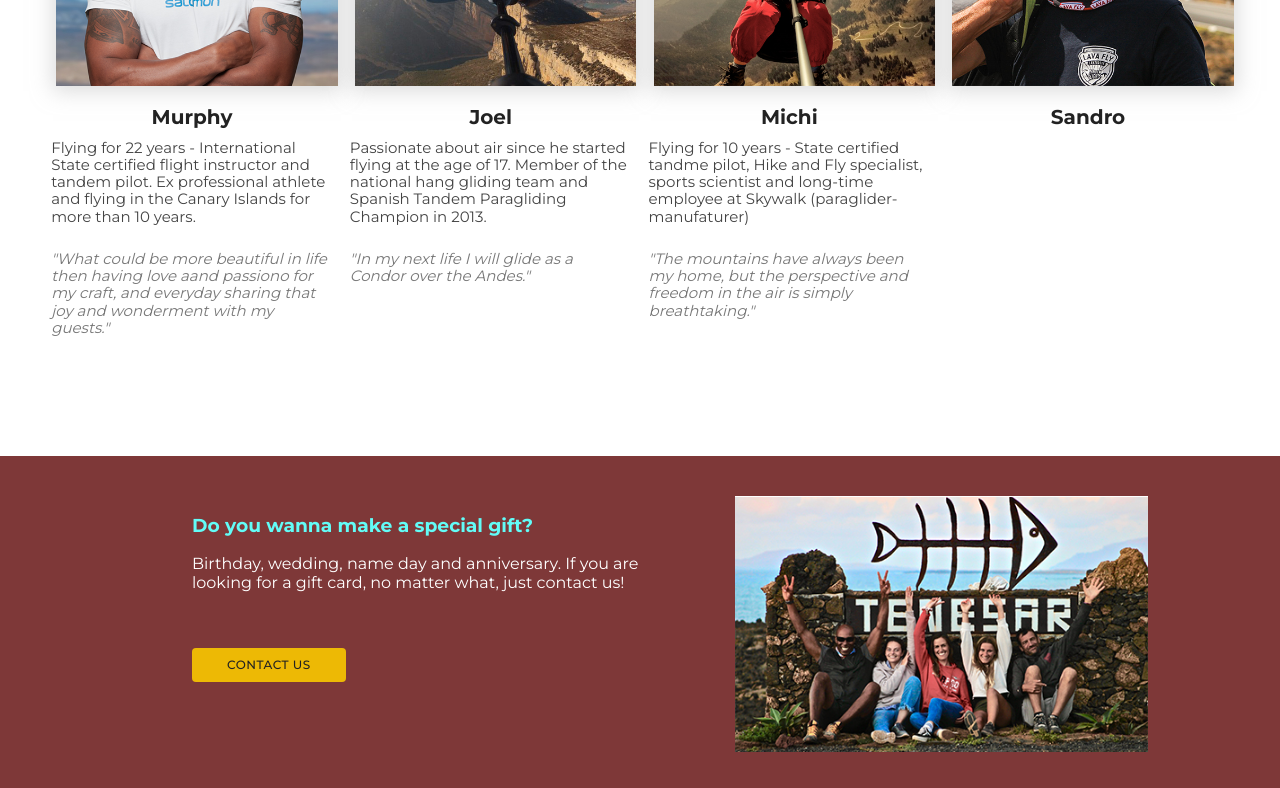
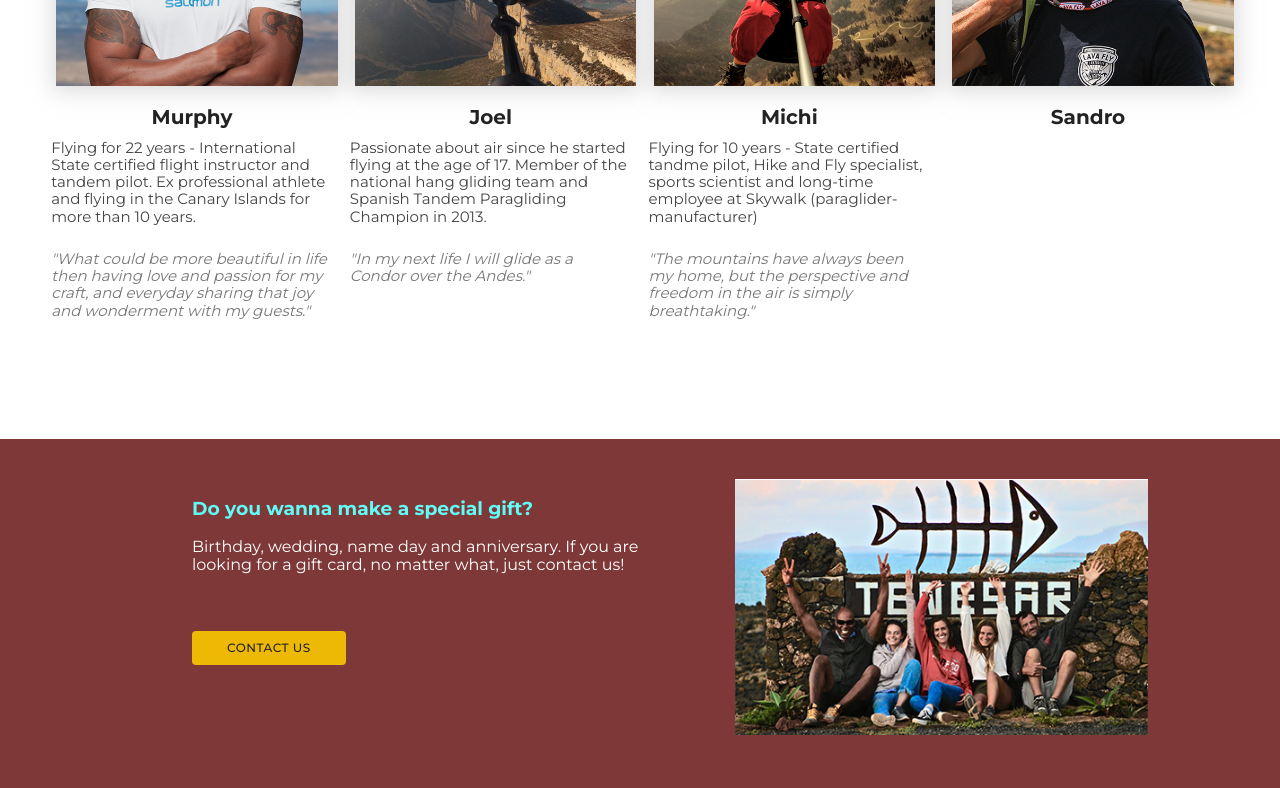
Before and after one commit to guido-an/lavafly, a website built with Parcel: page index.html in a window 1280 px wide. Shown: the part 1620-2408 px from the top of the page. Built offline with nearby package versions, Linux system fonts and the light colour scheme.

Commit message:
small change text

```diff
--- a/index.html
+++ b/index.html
@@ -91,7 +91,7 @@
     <img src="img/paragliding-lanzariote-murphy.jpg">
     <h3>Murphy</h3>
     <p>Flying for 22 years - International State certified flight instructor and tandem pilot. Ex professional athlete and flying in the Canary Islands for more than 10 years.</p>
-    <span><em>"What could be more beautiful in life then having love aand passiono for my craft, and everyday sharing that joy and wonderment with my guests."</em></span>
+    <span><em>"What could be more beautiful in life then having love and passion for my craft, and everyday sharing that joy and wonderment with my guests."</em></span>
   </div>
   <div>
     <img src="img/pragliding-lanzarote-joel.jpg">
@@ -103,7 +103,7 @@
   <div>
     <img src="img/paragliding-lanzarote-michi.jpg">
     <h3>Michi</h3>
-    <p>Flying for 10 years - State certified tandme pilot, Hike and Fly specialist, sports scientist and long-time employee at Skywalk (paraglider-manufaturer)</p>
+    <p>Flying for 10 years - State certified tandme pilot, Hike and Fly specialist, sports scientist and long-time employee at Skywalk (paraglider-manufacturer)</p>
     <span><em>"The mountains have always been my home, but the perspective and freedom in the air is simply breathtaking."</em></span>
 
   </div>
```
